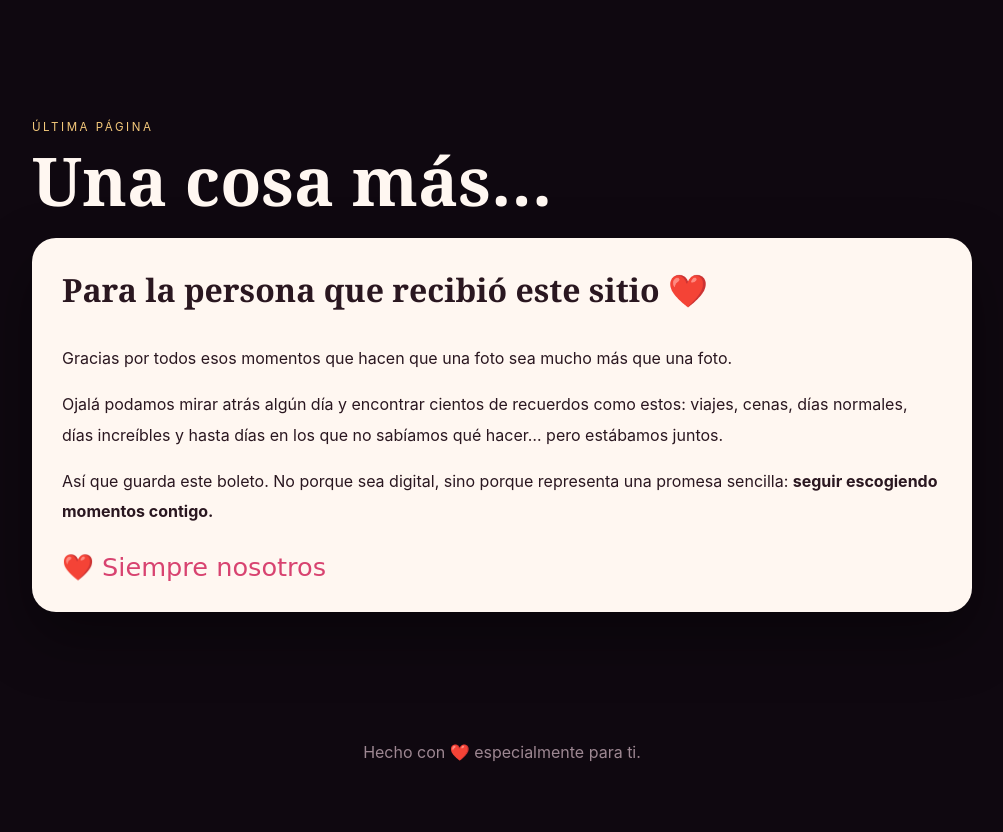
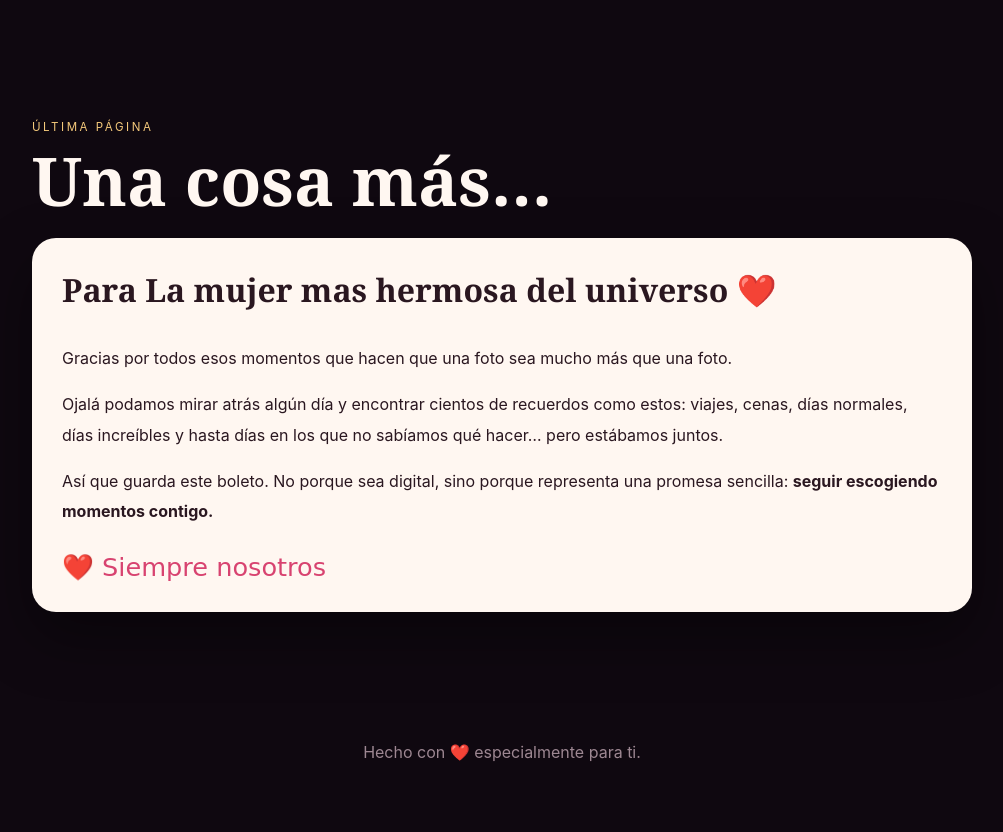
Before and after one commit to williamleg1/Sitio-para-ti-, a plain HTML site: page index.html in a window 1280 px wide. Shown: the part 5150-5982 px from the top of the page, without its empty margins (138-1141 px from the left). Drawn offline with Linux system fonts and the light colour scheme.

Commit message:
Update heading for a personal messageprueba

```diff
--- a/index.html
+++ b/index.html
@@ -179,7 +179,7 @@ h1{font-family:Georgia,serif;font-size:clamp(3rem,12vw,7rem);line-height:.9;marg
     <div class="kicker">Última página</div>
     <h2>Una cosa más…</h2>
     <div class="letter">
-      <h3>Para la persona que recibió este sitio ❤️</h3>
+      <h3>Para La mujer mas hermosa del universo ❤️</h3>
       <p>Gracias por todos esos momentos que hacen que una foto sea mucho más que una foto.</p>
       <p>Ojalá podamos mirar atrás algún día y encontrar cientos de recuerdos como estos: viajes, cenas, días normales, días increíbles y hasta días en los que no sabíamos qué hacer… pero estábamos juntos.</p>
       <p>Así que guarda este boleto. No porque sea digital, sino porque representa una promesa sencilla: <b>seguir escogiendo momentos contigo.</b></p>
```
